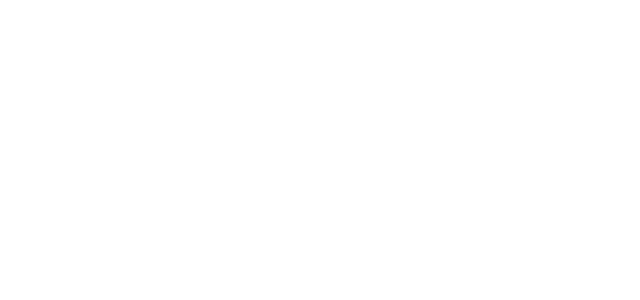
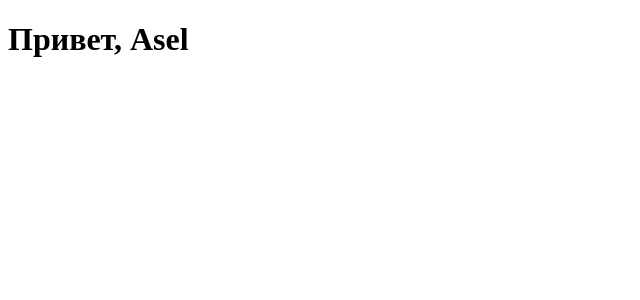
Before and after one commit to alimbaeva/React_GB_2022, a React (Create React App) app in the folder gb_lesson-1/: page / in a window 1280 px wide. Shown: the top 300 px of the page, without its empty margins (0-640 px from the left). Built offline with nearby package versions, Linux system fonts and the light colour scheme; the HTML template or start-up script is replaced by a standard one.

Commit message:
feat: add Massage component

```diff
--- a/gb_lesson-1/src/App.js
+++ b/gb_lesson-1/src/App.js
@@ -1,8 +1,10 @@
+import Message from "./component/Message";
 
 function App() {
+  let name = 'Asel';
   return (
     <div className="App">
-
+      <Message text={name} />
     </div>
   );
 }
--- /dev/null
+++ b/gb_lesson-1/src/component/Message.jsx
@@ -0,0 +1,11 @@
+import React from 'react'
+
+function Message({ text }) {
+    return (
+        <div>
+            <h1>Привет, {text}</h1>
+        </div>
+    )
+}
+
+export default Message
```
